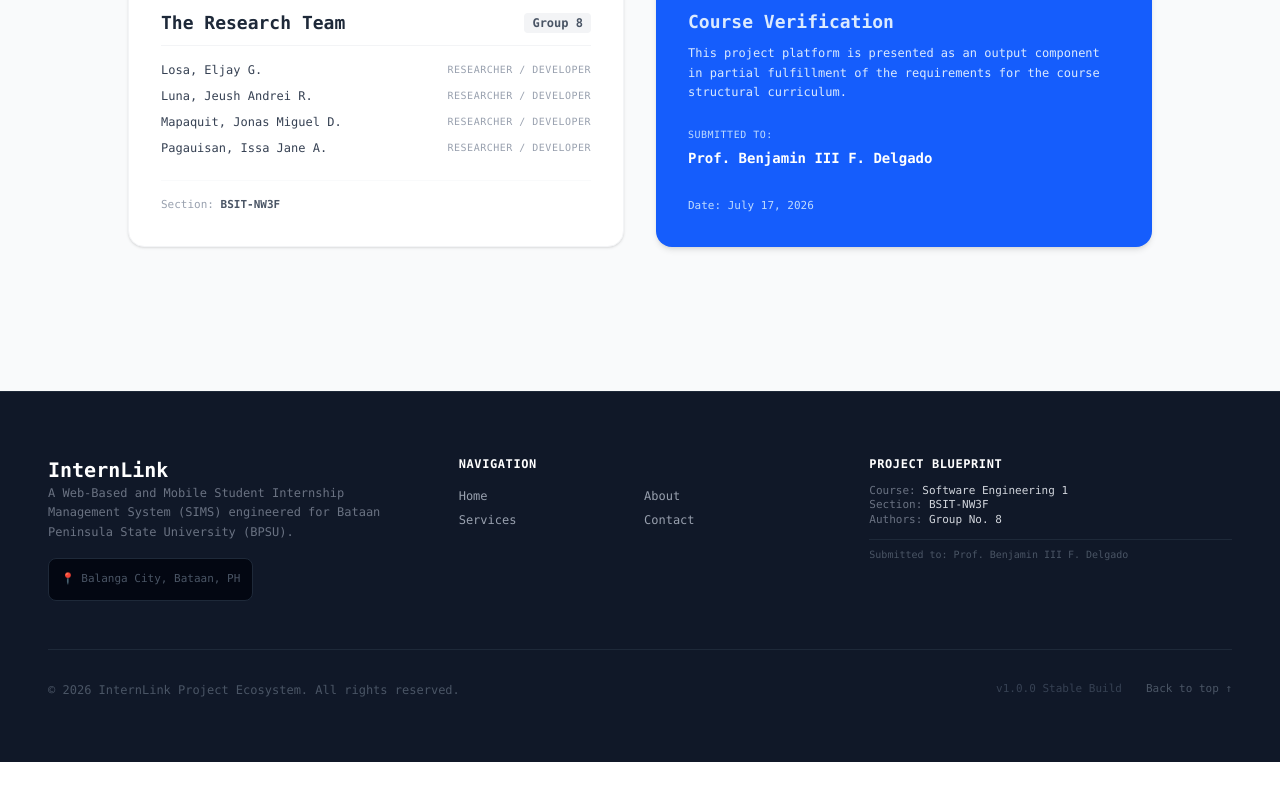
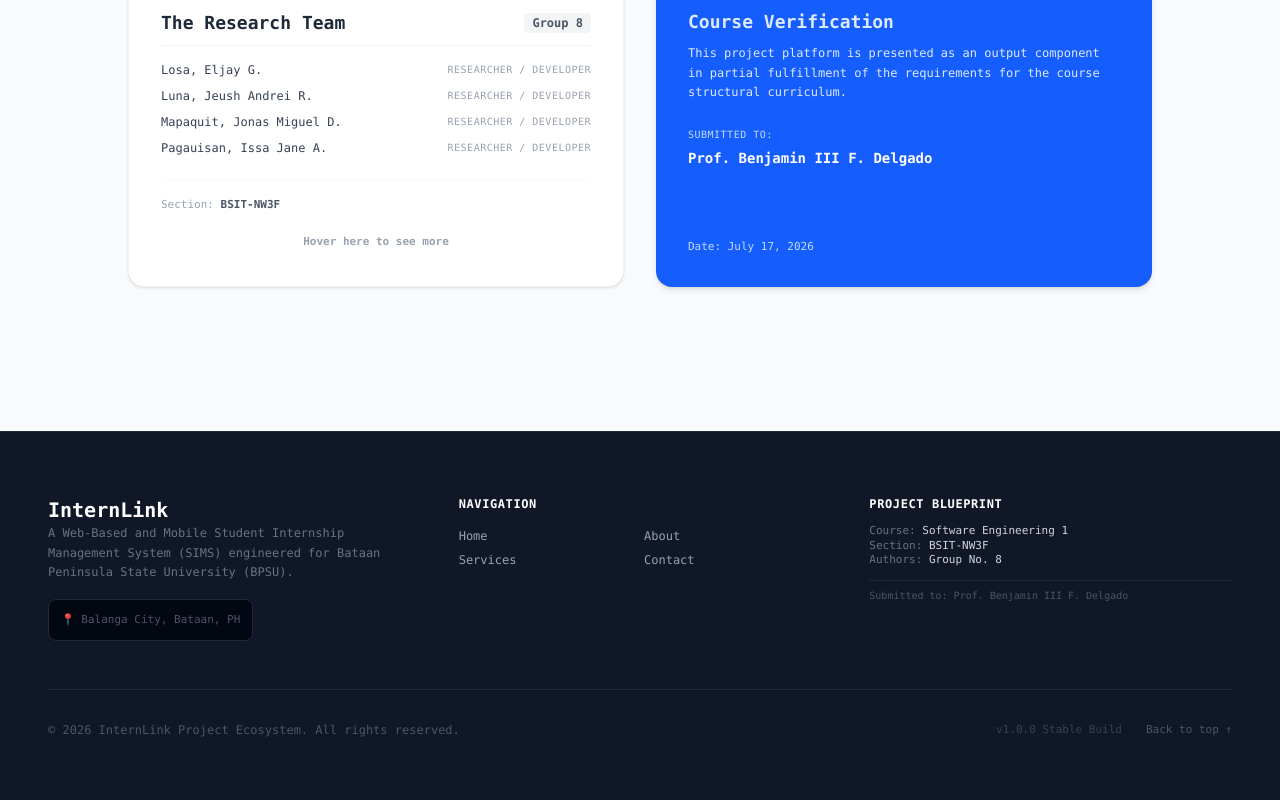
Before and after one commit to eljaylosa/student-internship-system, a React (Vite) app: page /about in a window 1280 px wide. Shown: the part 983-1783 px from the top of the page. Before the commit the page ends 1745 px from the top, so only its background shows below. Built offline with nearby package versions, Linux system fonts and the light colour scheme.

Commit message:
Add hover text in About component and update GitHub link in Contact component

```diff
--- a/src/components/About/About.jsx
+++ b/src/components/About/About.jsx
@@ -147,6 +147,14 @@
             <div className="mt-6 pt-4 border-t border-gray-50 text-[11px] text-gray-400">
               Section:{" "}
               <span className="text-gray-600 font-bold">BSIT-NW3F</span>
+              <br />
+              {/* margin top and bold the text */}
+              <div className="text-center">
+                {/* Your span component */}
+                <h5 className="mt-4 inline-block px-2 py-1 font-bold ">
+                  Hover here to see more
+                </h5>
+              </div>
             </div>
 
             {/* --- 2. THE HOVER HIDDEN PICTURE GRID OVERLAY (EXPANDED TO FULL SCREEN) --- */}
--- a/src/components/Contact/Contact.jsx
+++ b/src/components/Contact/Contact.jsx
@@ -152,7 +152,7 @@
                   Twitter
                 </a>
                 <a
-                  href="https://github.com"
+                  href="https://github.com/eljaylosa"
                   target="_blank"
                   rel="noopener noreferrer"
                   className="px-4 py-2 border border-gray-200 rounded-lg text-sm font-mono text-gray-600 hover:text-gray-900 hover:border-gray-900 transition"
```
